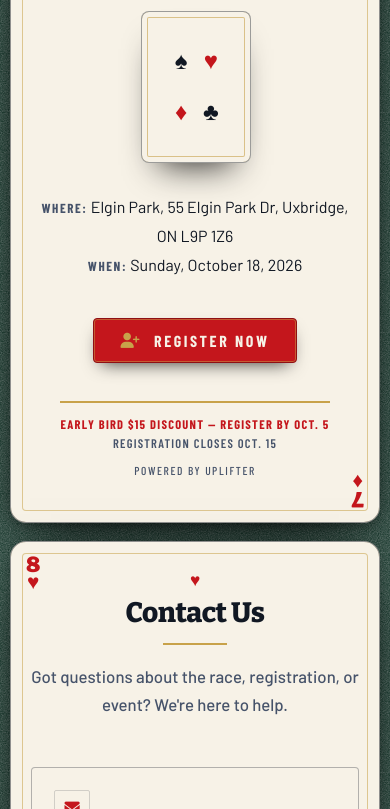
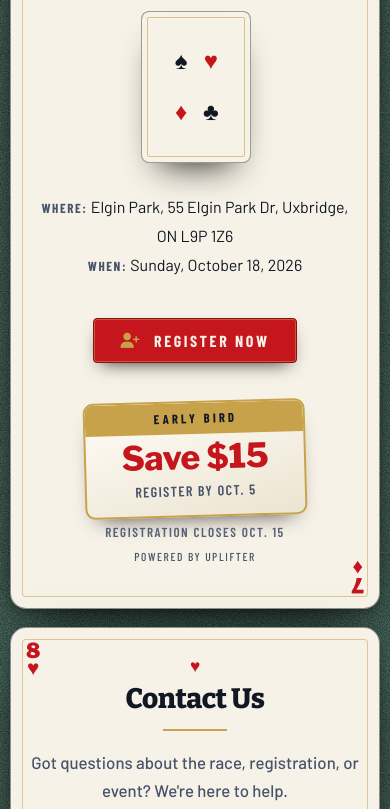
Before and after one commit to 0xRabbidfly/porcupine-cross, a website with bundled scripts: page index.html in a window 390 px wide. Shown: the part 8342-9151 px from the top of the page. Built offline with nearby package versions, Linux system fonts and the light colour scheme.

Commit message:
feat: give the early-bird discount a ticket of its own
The deadline lines were set at 0.78rem beside a 1rem uppercase button, so the
one fact worth acting on early read as a footnote to it.

The discount now gets its own stamped ticket: a gilt header band carrying
EARLY BIRD, then Save $15 at 2.1rem in the grotesque the rest of the site sets
its figures in, then the date beneath. The gilt is the deck's only precious
colour and a discount is the right place to spend it, and a 1.6deg rotation
sets the ticket on the stock rather than in it.

The closing date stays quiet underneath in the old size. It is a constraint
rather than an offer, and two shouts cancel.

The 560px media query is gone. The ticket is a fixed 218px, so .register-action
wraps it under the button on its own once there is no room beside it.

Co-Authored-By: Claude Opus 5 (1M context) <noreply@anthropic.com>
Claude-Session: https://claude.ai/code/session_014zdpicRLBVyM9dUTy5eK3f

```diff
--- a/css/deck.css
+++ b/css/deck.css
@@ -1575,42 +1575,74 @@ section p {
 }
 
 .register-deadlines {
+  display: flex;
+  flex-direction: column;
+  align-items: center;
+  gap: 8px;
+}
+
+/* The discount is the one thing on this card worth a raised voice, so it gets
+   the gilt — the deck's only precious colour — and sits at a slight angle, as
+   though stamped on the stock rather than printed with it. */
+.early-bird {
+  position: relative;
   margin: 0 !important;
-  text-align: left;
-  border-left: 2px solid var(--pc-gilt);
-  padding-left: 16px;
-}
-
-.register-deadlines .register-deadline {
+  padding: 0 0 12px !important;
+  width: 218px;
+  overflow: hidden;
+  text-align: center;
+  background: linear-gradient(165deg, #fffdf7 0%, var(--pc-stock-shade) 100%);
+  border: 2px solid var(--pc-gilt);
+  border-radius: 10px;
+  transform: rotate(-1.6deg);
+  box-shadow:
+    inset 0 1px 0 rgba(255, 255, 255, 0.9),
+    0 12px 22px -14px rgba(0, 0, 0, 0.8);
+}
+
+.early-bird-flag {
   display: block;
+  padding: 5px 0 4px;
+  background: var(--pc-gilt);
   font-family: var(--pc-data);
-  font-size: 0.78rem;
+  font-size: 0.8rem;
+  font-weight: 700;
+  letter-spacing: 0.24em;
+  text-indent: 0.24em;
+  text-transform: uppercase;
+  color: var(--pc-ink);
+}
+
+.early-bird-amount {
+  display: block;
+  margin-top: 7px;
+  font-family: var(--pc-numeral);
+  font-size: 2.1rem;
+  font-weight: 800;
+  line-height: 1;
+  letter-spacing: -0.01em;
+  color: var(--pc-blood);
+}
+
+.early-bird-when {
+  display: block;
+  margin-top: 5px;
+  font-family: var(--pc-data);
+  font-size: 0.88rem;
   font-weight: 600;
   letter-spacing: 0.1em;
-  line-height: 1.5;
-  text-align: left;
   text-transform: uppercase;
   color: var(--pc-ink-soft);
-  opacity: 1;
-  margin: 0;
-}
-
-.register-deadlines .register-deadline.is-early {
-  color: var(--pc-blood);
-  font-weight: 700;
-}
-
-@media (max-width: 560px) {
-  .register-deadlines {
-    border-left: 0;
-    border-top: 2px solid var(--pc-gilt);
-    padding: 12px 0 0;
-    text-align: center;
-  }
-
-  .register-deadlines .register-deadline {
-    text-align: center;
-  }
+}
+
+.register-deadlines .register-deadline {
+  margin: 0 !important;
+  font-family: var(--pc-data);
+  font-size: 0.82rem;
+  font-weight: 600;
+  letter-spacing: 0.12em;
+  text-transform: uppercase;
+  color: var(--pc-ink-soft);
 }
 
 /* ===================================================================== */
--- a/index.html
+++ b/index.html
@@ -726,12 +726,14 @@
                     <i class="fas fa-user-plus"></i>
                     <div class="register-text">Register Now</div>
                   </a>
-                  <p class="register-deadlines">
-                    <span class="register-deadline is-early"
-                      >Early Bird $15 discount &mdash; Register by Oct. 5</span
-                    >
-                    <span class="register-deadline">Registration Closes Oct. 15</span>
-                  </p>
+                  <div class="register-deadlines">
+                    <p class="early-bird">
+                      <span class="early-bird-flag">Early Bird</span>
+                      <span class="early-bird-amount">Save $15</span>
+                      <span class="early-bird-when">Register by Oct. 5</span>
+                    </p>
+                    <p class="register-deadline">Registration closes Oct. 15</p>
+                  </div>
                 </div>
                 <p class="register-note">Powered by Uplifter</p>
               </div>
```
